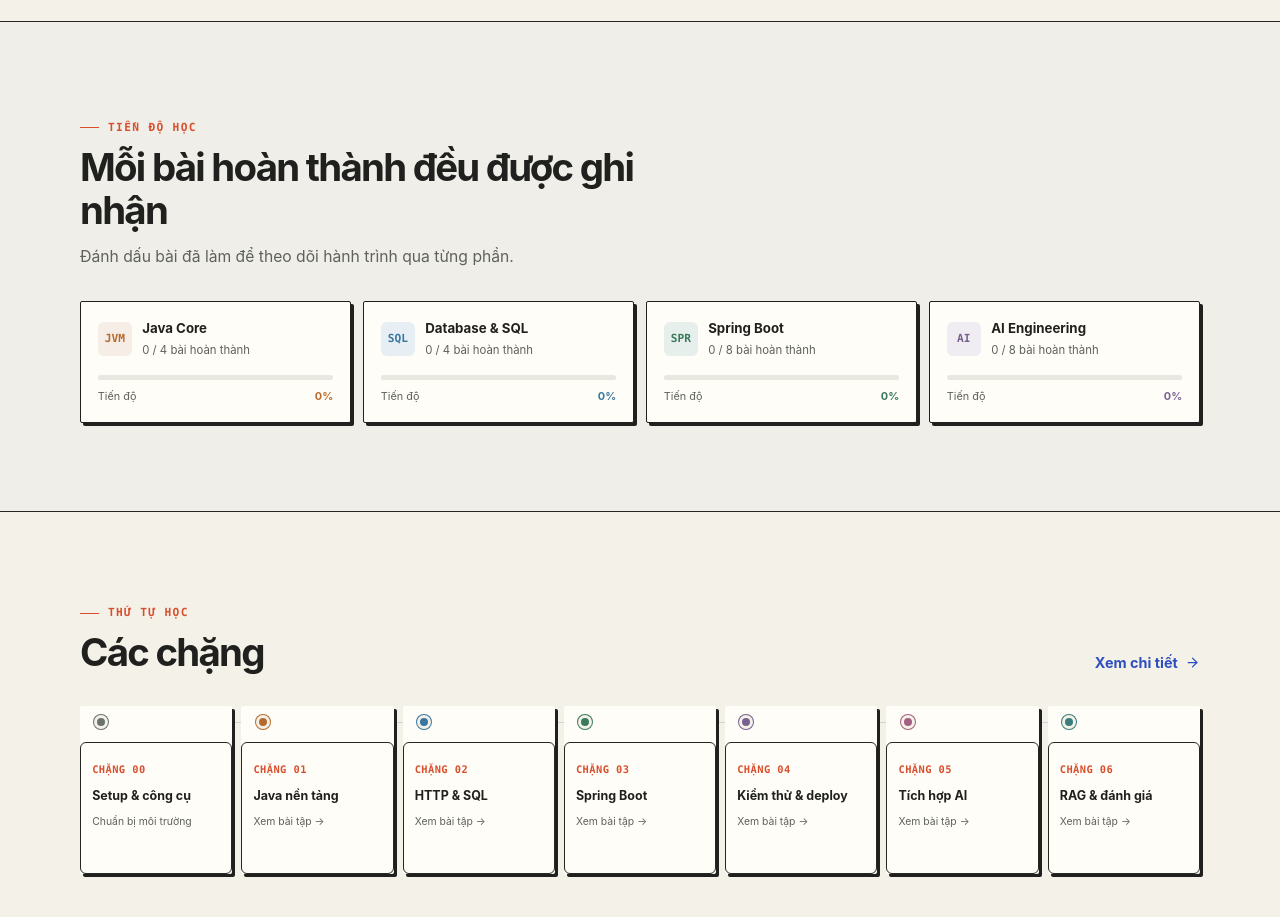
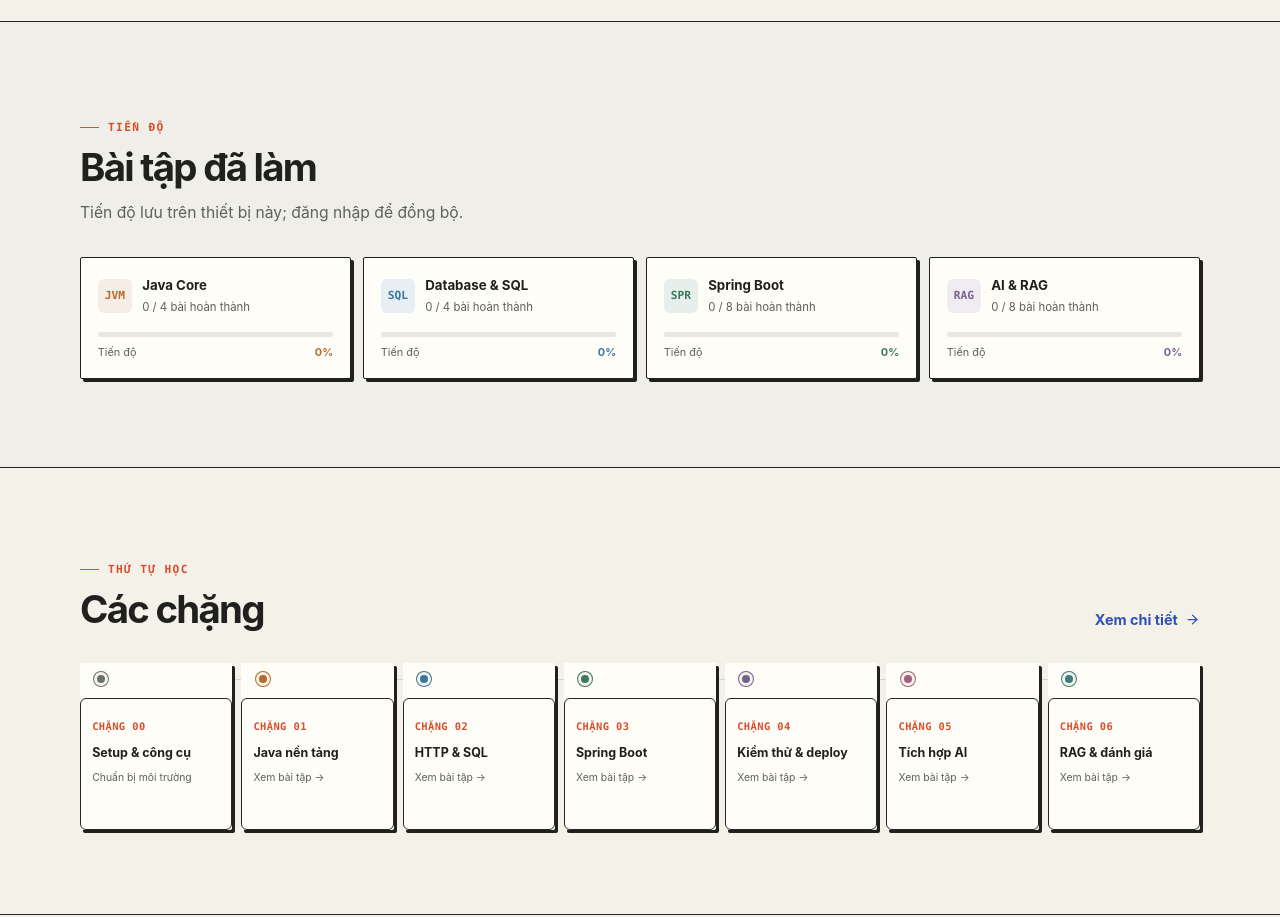
Before and after one commit to VanDung279206/JavaBackend_AI_RoadMap, a Next.js app in the folder website/: page /JavaBackend_AI_RoadMap/ in a window 1280 px wide. Shown: the part 1360-2277 px from the top of the page. Built offline with nearby package versions, Linux system fonts and the light colour scheme; no server answers.

Commit message:
sửa giao diện học tập

```diff
--- a/website/src/components/sections/LearningDashboard.tsx
+++ b/website/src/components/sections/LearningDashboard.tsx
@@ -8,7 +8,7 @@ const DOMAIN_CONFIG = {
   java: { label: "Java Core", mark: "JVM", color: "#b66b2e" },
   database: { label: "Database & SQL", mark: "SQL", color: "#3977a0" },
   spring: { label: "Spring Boot", mark: "SPR", color: "#397a5d" },
-  ai: { label: "AI Engineering", mark: "AI", color: "#786190" },
+  ai: { label: "AI & RAG", mark: "RAG", color: "#786190" },
 };
 
 export default function LearningDashboard() {
@@ -27,10 +27,10 @@ export default function LearningDashboard() {
       <div className="layout-container" aria-busy={loading}>
         <div className="section-heading">
           <div className="section-heading-copy">
-            <span className="eyebrow">TIẾN ĐỘ HỌC</span>
-            <h2 className="section-title" id="progress-title">Mỗi bài hoàn thành đều được ghi nhận</h2>
+            <span className="eyebrow">TIẾN ĐỘ</span>
+            <h2 className="section-title" id="progress-title">Bài tập đã làm</h2>
             <p className="section-description">
-              {loading ? "Đang tải tiến độ của bạn…" : "Đánh dấu bài đã làm để theo dõi hành trình qua từng phần."}
+              {loading ? "Đang tải…" : "Tiến độ lưu trên thiết bị này; đăng nhập để đồng bộ."}
             </p>
           </div>
         </div>
```
